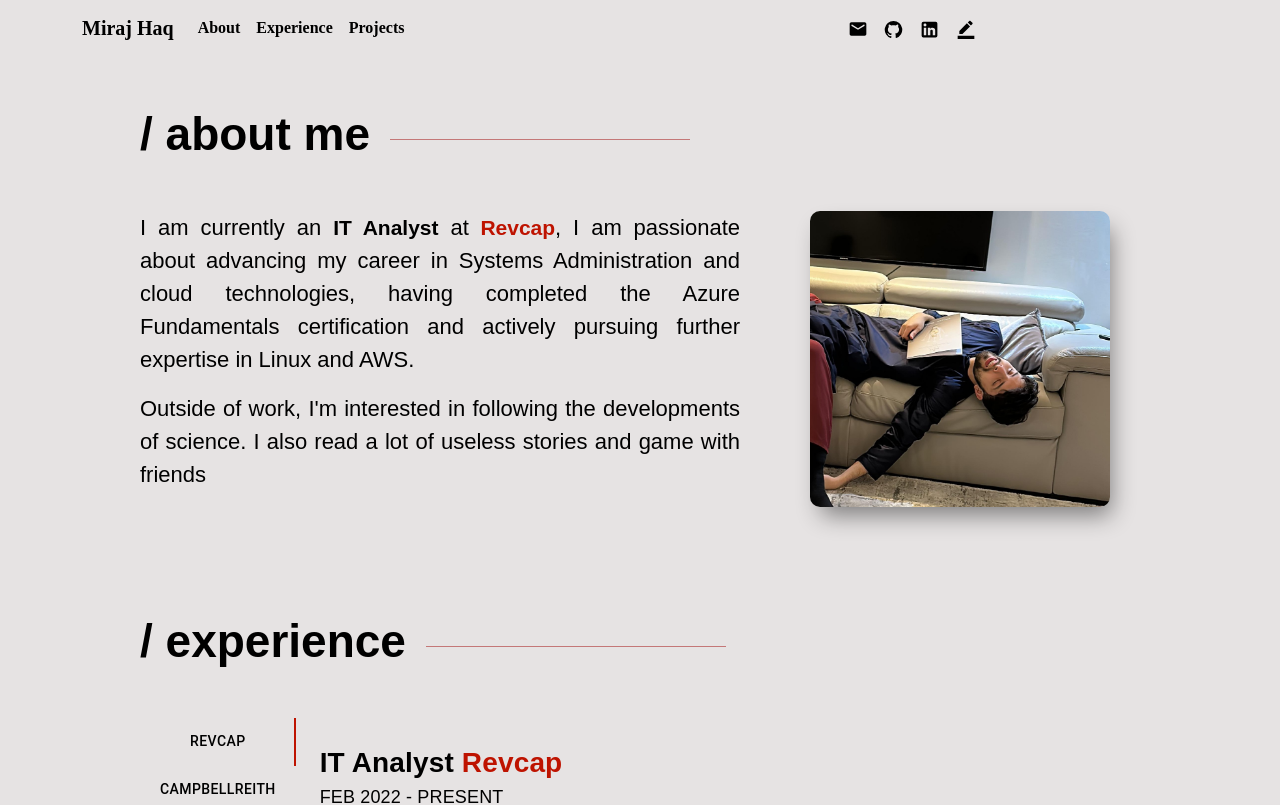
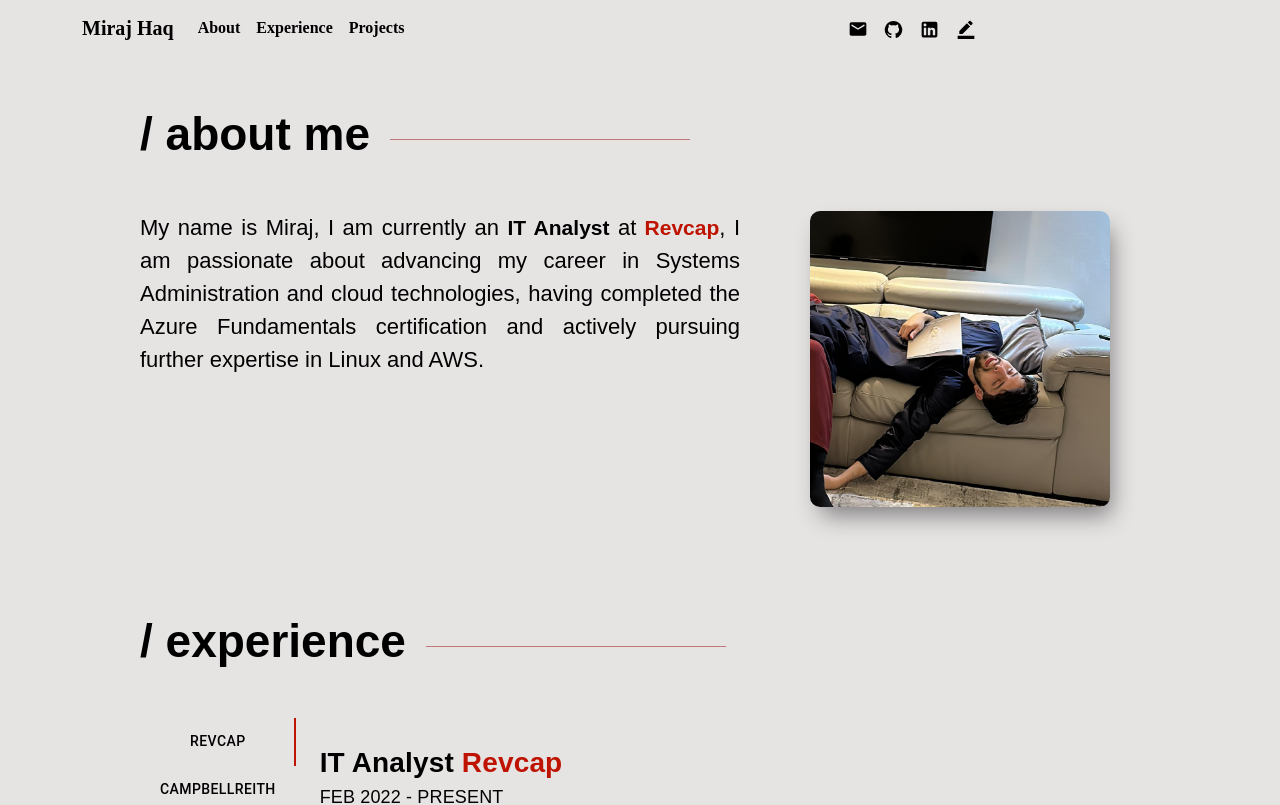
Before and after one commit to mirajhaq/Miraj, a React (Create React App) app: page / in a window 1280 px wide. Shown: the top 805 px of the page. Built offline with nearby package versions, Linux system fonts and the light colour scheme; a web font is replaced by a local one.

Commit message:
Update About.js

```diff
--- a/src/components/About.js
+++ b/src/components/About.js
@@ -21,7 +21,7 @@ class About extends React.Component {
   render() {
     const one = (
       <p>
-        I am currently an <b>IT Analyst</b> at
+        My name is Miraj, I am currently an <b>IT Analyst</b> at
         <a href="https://www.revcap.co.uk/"> Revcap</a>, I am passionate about
         advancing my career in Systems Administration and cloud technologies,
         having completed the Azure Fundamentals certification and actively
@@ -31,8 +31,7 @@ class About extends React.Component {
 
     const two = (
       <p>
-        Outside of work, I'm interested in following the developments of
-        science. I also read a lot of useless stories and game with friends
+
       </p>
     );
 
```
